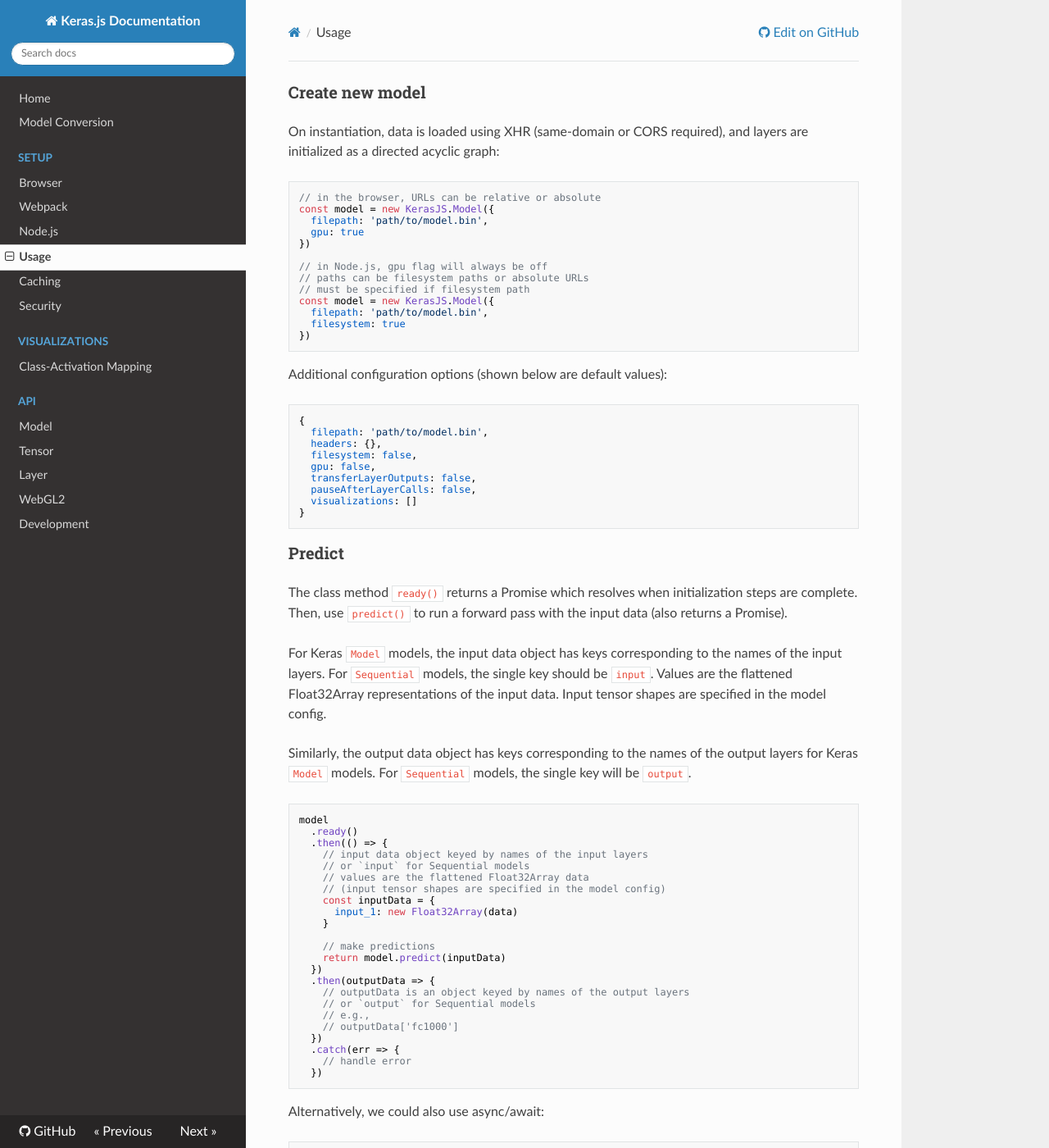
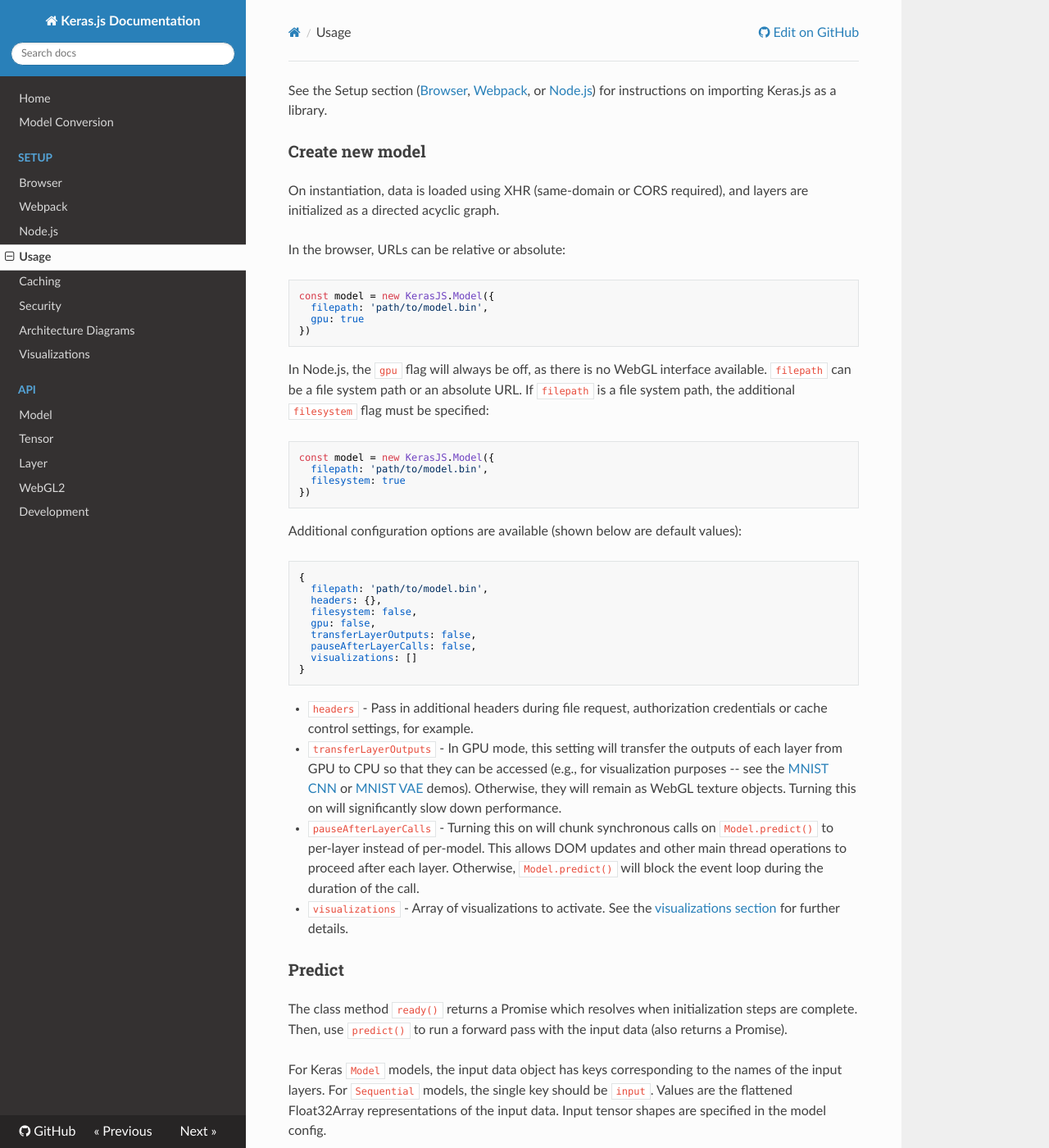
Before and after one commit to transcranial/keras-js-docs, an MkDocs documentation site: the page built from docs/usage.md, in a window 1280 px wide and 1400 px high. Shown: the whole window at 82% size. Built offline with MkDocs 1.6.1, drawn with Linux system fonts in a browser that asks for light colours; nearby versions of some CDN libraries; old or Windows-style settings are respelled for this version of MkDocs.

Commit message:
update docs

````diff
--- a/docs/usage.md
+++ b/docs/usage.md
@@ -1,24 +1,28 @@
+See the Setup section ([Browser](setup/browser), [Webpack](setup/webpack), or [Node.js](setup/node)) for instructions on importing Keras.js as a library.
+
 ### Create new model
 
-On instantiation, data is loaded using XHR (same-domain or CORS required), and layers are initialized as a directed acyclic graph:
+On instantiation, data is loaded using XHR (same-domain or CORS required), and layers are initialized as a directed acyclic graph.
+
+In the browser, URLs can be relative or absolute:
 
 ```js
-// in the browser, URLs can be relative or absolute
 const model = new KerasJS.Model({
   filepath: 'path/to/model.bin',
   gpu: true
 })
+```
 
-// in Node.js, gpu flag will always be off
-// paths can be filesystem paths or absolute URLs
-// must be specified if filesystem path
+In Node.js, the `gpu` flag will always be off, as there is no WebGL interface available. `filepath` can be a file system path or an absolute URL. If `filepath` is a file system path, the additional `filesystem` flag must be specified:
+
+```js
 const model = new KerasJS.Model({
   filepath: 'path/to/model.bin',
   filesystem: true
 })
 ```
 
-Additional configuration options (shown below are default values):
+Additional configuration options are available (shown below are default values):
 
 ```js
 {
@@ -31,6 +35,14 @@
   visualizations: []
 }
 ```
+
+* `headers` - Pass in additional headers during file request, authorization credentials or cache control settings, for example.
+
+* `transferLayerOutputs` - In GPU mode, this setting will transfer the outputs of each layer from GPU to CPU so that they can be accessed (e.g., for visualization purposes -- see the [MNIST CNN](https://github.com/transcranial/keras-js/blob/master/demos/src/components/models/MnistCnn.vue) or [MNIST VAE](https://github.com/transcranial/keras-js/blob/master/demos/src/components/models/MnistVae.vue) demos). Otherwise, they will remain as WebGL texture objects. Turning this on will significantly slow down performance.
+
+* `pauseAfterLayerCalls` - Turning this on will chunk synchronous calls on `Model.predict()` to per-layer instead of per-model. This allows DOM updates and other main thread operations to proceed after each layer. Otherwise, `Model.predict()` will block the event loop during the duration of the call.
+
+* `visualizations` - Array of visualizations to activate. See the [visualizations section](https://transcranial.github.io/keras-js-docs/visualizations/overview) for further details.
 
 ### Predict
 
--- a/mkdocs.yml
+++ b/mkdocs.yml
@@ -11,8 +11,8 @@
   - Usage: usage.md
   - Caching: caching.md
   - Security: security.md
-  - Visualizations:
-    - Class-Activation Mapping: visualizations/cam.md
+  - Architecture Diagrams: diagrams.md
+  - Visualizations: visualizations.md
   - API:
     - Model: api/model.md
     - Tensor: api/tensor.md
````
Also changed, not shown: docs/diagrams.md (added, +1 -0 lines), docs/index.md (+1 -1 lines), docs/setup/browser.md (+15 -0 lines), docs/setup/node.md (+13 -0 lines), docs/setup/webpack.md (+52 -0 lines), docs/visualizations.md (added, +7 -0 lines), docs/img/architecture_diagram.png (added), docs/visualizations/cam.md (deleted).
